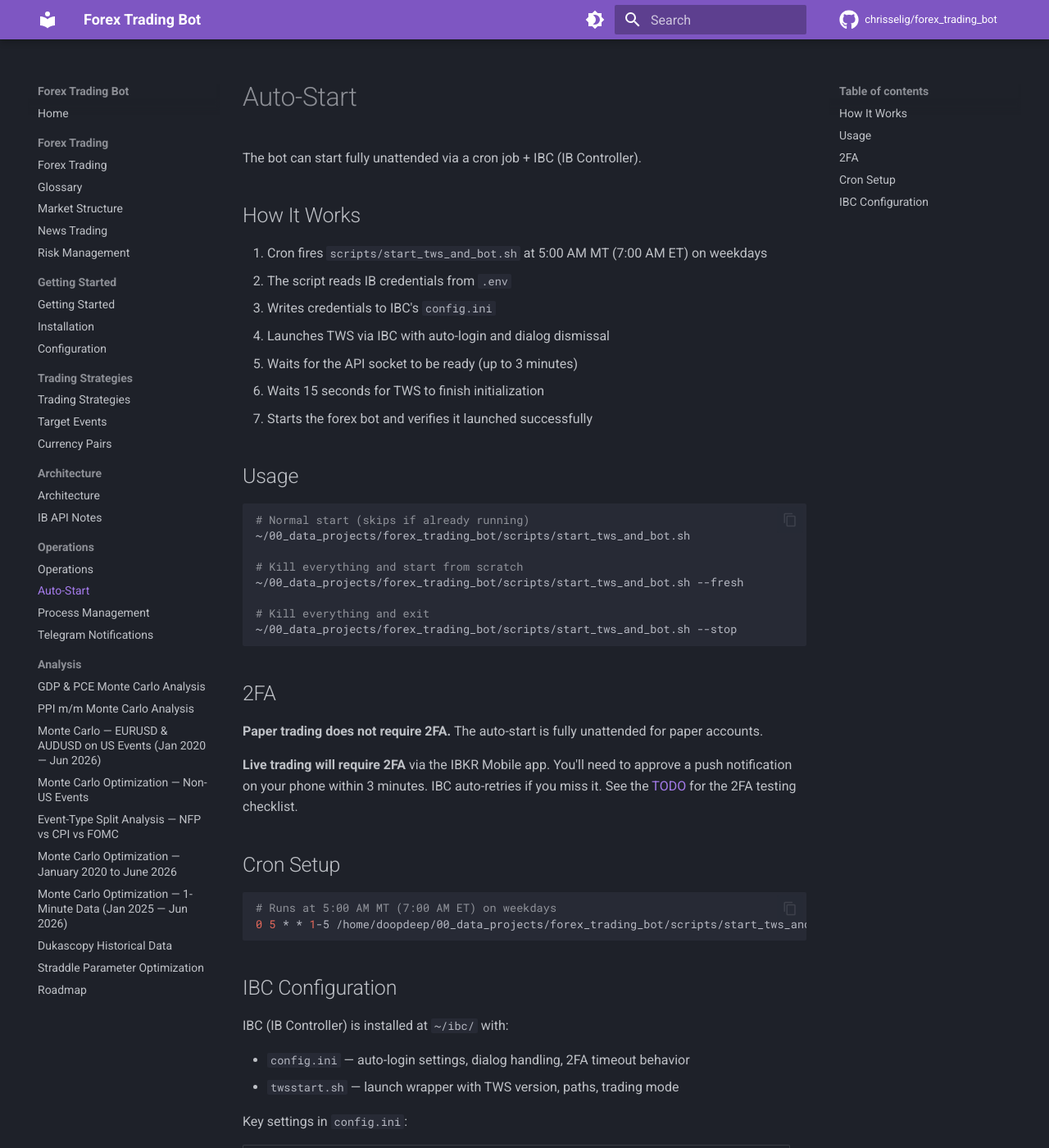
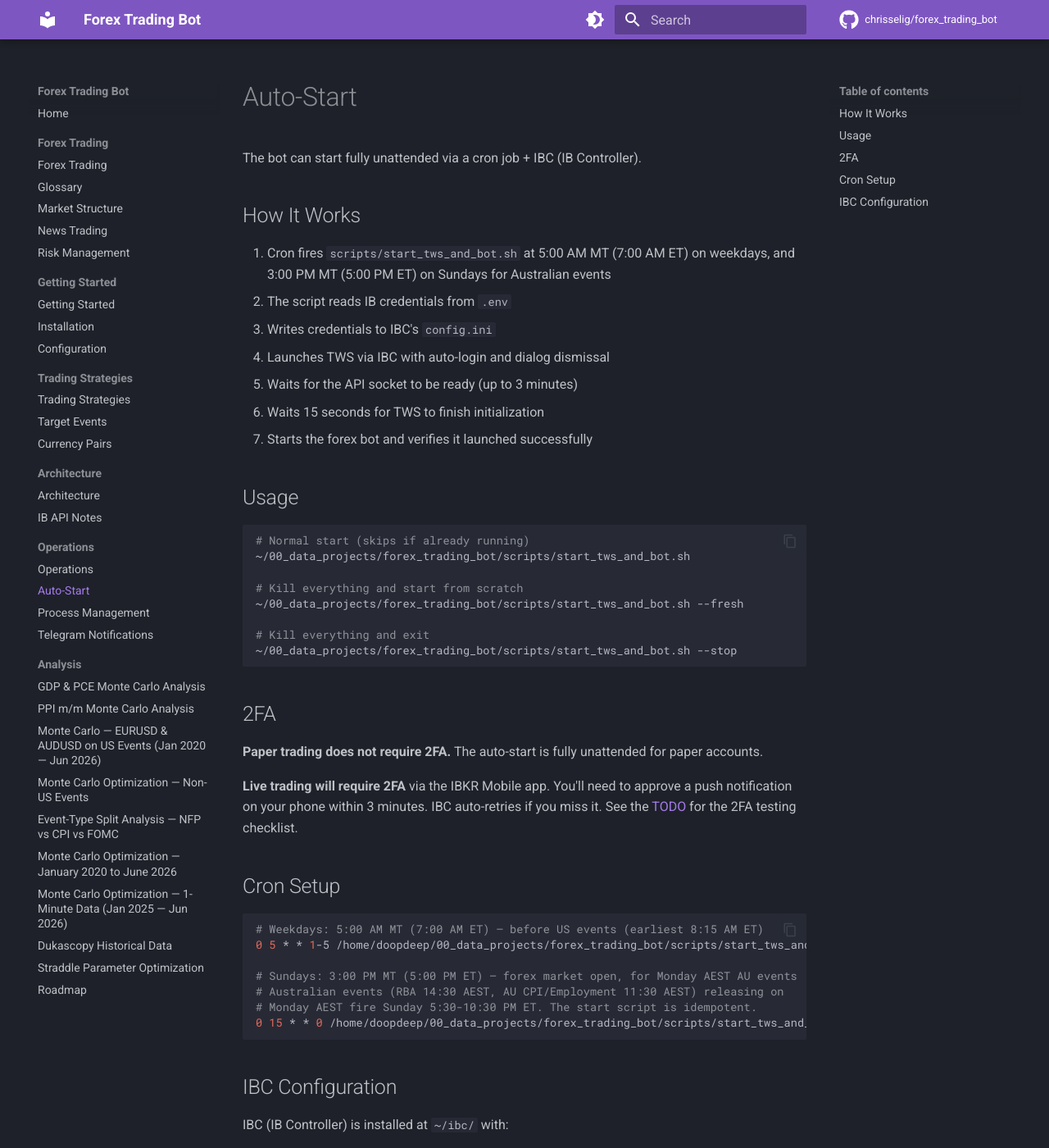
Before and after one commit to chrisselig/forex_trading_bot, an MkDocs documentation site: the page built from docs/operations/auto-start.md, in a window 1280 px wide and 1400 px high. Shown: the whole window at 82% size. Built offline with MkDocs 1.6.1 and Material for MkDocs 9.7.7, drawn with Linux system fonts in a browser that asks for light colours; comment, search, counter and statistics services are not loaded.

Commit message:
feat: add Sunday cron for Australian event scheduling
Australian events (RBA, AU CPI, AU Employment) release Monday AEST,
which is Sunday evening ET/MT. Add a Sunday 3 PM MT (5 PM ET) cron
entry to start TWS + bot after forex market open.

- Add Sunday cron: `0 15 * * 0` (idempotent — skips if already running)
- Update start script comments with full cron schedule
- Update auto-start docs with Sunday entry and AU event timing

Co-Authored-By: Claude Opus 4.6 <noreply@anthropic.com>

````diff
--- a/docs/operations/auto-start.md
+++ b/docs/operations/auto-start.md
@@ -4,7 +4,7 @@ The bot can start fully unattended via a cron job + IBC (IB Controller).
 
 ## How It Works
 
-1. Cron fires `scripts/start_tws_and_bot.sh` at 5:00 AM MT (7:00 AM ET) on weekdays
+1. Cron fires `scripts/start_tws_and_bot.sh` at 5:00 AM MT (7:00 AM ET) on weekdays, and 3:00 PM MT (5:00 PM ET) on Sundays for Australian events
 2. The script reads IB credentials from `.env`
 3. Writes credentials to IBC's `config.ini`
 4. Launches TWS via IBC with auto-login and dialog dismissal
@@ -34,8 +34,13 @@ The bot can start fully unattended via a cron job + IBC (IB Controller).
 ## Cron Setup
 
 ```bash
-# Runs at 5:00 AM MT (7:00 AM ET) on weekdays
-0 5 * * 1-5 /home/doopdeep/00_data_projects/forex_trading_bot/scripts/start_tws_and_bot.sh >> ~/ibc/logs/cron_$(date +\%Y\%m\%d).log 2>&1
+# Weekdays: 5:00 AM MT (7:00 AM ET) — before US events (earliest 8:15 AM ET)
+0 5 * * 1-5 /home/doopdeep/00_data_projects/forex_trading_bot/scripts/start_tws_and_bot.sh >> ~/ibc/logs/cron.log 2>&1
+
+# Sundays: 3:00 PM MT (5:00 PM ET) — forex market open, for Monday AEST AU events
+# Australian events (RBA 14:30 AEST, AU CPI/Employment 11:30 AEST) releasing on
+# Monday AEST fire Sunday 5:30-10:30 PM ET. The start script is idempotent.
+0 15 * * 0 /home/doopdeep/00_data_projects/forex_trading_bot/scripts/start_tws_and_bot.sh >> ~/ibc/logs/cron.log 2>&1
 ```
 
 ## IBC Configuration
````
Also changed, not shown: 1 other file.
